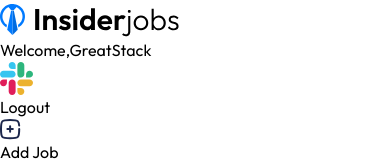
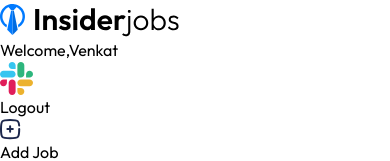
Before and after one commit to VenkataSaiGanta/placementportal-app, a React (Vite) app in the folder client/: page /dashboard/manage-jobs in a window 390 px wide. Shown: the top 161 px of the page. Built offline with nearby package versions, Linux system fonts and the light colour scheme.

Commit message:
Refactor Dashboard and ManageJobs for better state and layout Improved job listing logic and layout responsiveness Enhanced recruiter dashboard organization

```diff
--- a/client/src/pages/Dashboard.jsx
+++ b/client/src/pages/Dashboard.jsx
@@ -10,7 +10,7 @@ const DashBoard=()=>{
                 <div className='px-5 flex justify-between items-center'>
                     <img onClick={e => navigate('/')} className='max-sm:w-32 cursor-pointer' src={assets.logo} alt="" />
                     <div className='flex items-center gap-3'>
-                        <p className='max-sm:hidden'>Welcome,GreatStack</p>
+                        <p className='max-sm:hidden'>Welcome,Venkat</p>
                         <div className='relative group'>
                             <img className='w-8 border rounded-full' src={assets.company_icon} alt="" />
                             <div className='absolute hidden group-hover:block top-0 right-0 z-10 text-black rounded  pt-12'>
--- a/client/src/pages/ManageJobs.jsx
+++ b/client/src/pages/ManageJobs.jsx
@@ -9,7 +9,7 @@ const ManageJobs=()=>{
 
     const navigate=useNavigate()
     return (
-        <div>
+
              <div className='container p-4 max-w-5xl'>
       <div className='overflow-x-auto'>
         <table className='min-w-full bg-white border border-gray-200 max-sm:text-sm'>
@@ -44,7 +44,7 @@ const ManageJobs=()=>{
       </div>
     </div>
 
-        </div>
+
     )
 }
 
```
